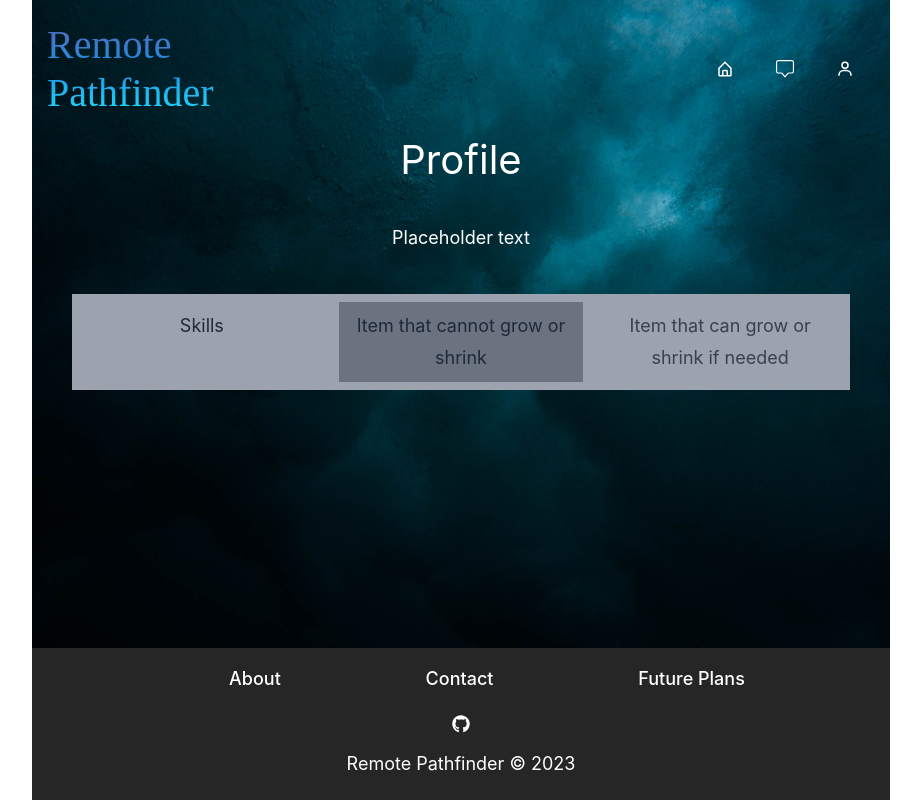
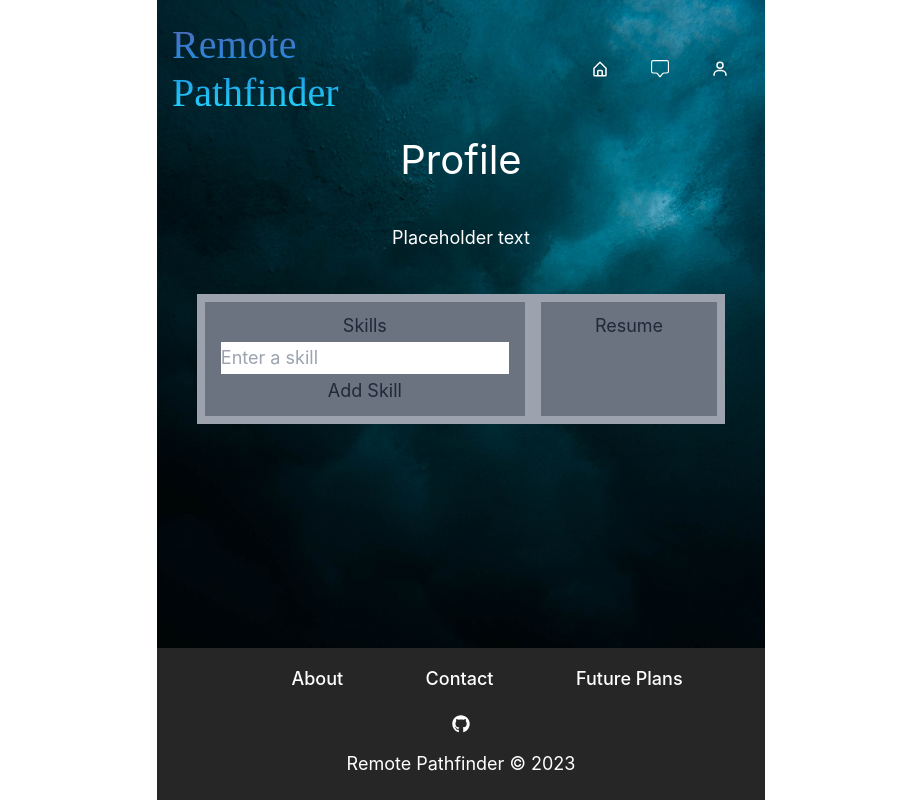
Before and after one commit to KingKonaTheFirst/Remote-Pathfinder, a React (Vite) app in the folder client/: page /profile in a window 1280 px wide. Shown: the whole page, without its empty margins (179-1100 px from the left). Built offline with nearby package versions, Linux system fonts and the light colour scheme.

Commit message:
added text input function to skills list

```diff
--- a/client/src/pages/Profile.jsx
+++ b/client/src/pages/Profile.jsx
@@ -1,34 +1,41 @@
-function addLi()
-{
-
-    var txtVal = document.getElementById('txtVal').value,
-        listNode = document.getElementById('list'),
-        liNode = document.createElement("LI"),
-        txtNode = document.createTextNode(txtVal);
-
-     liNode.appendChild(txtNode);
-     listNode.appendChild(liNode);
-
-}
+import React, { useState } from 'react';
 
 const Profile = () => {
+    // Use React state to manage the list of skills
+    const [skills, setSkills] = useState([]);
+    const [inputValue, setInputValue] = useState('');
+
+    const addSkill = () => {
+        if (inputValue.trim() !== '') {
+            setSkills([...skills, inputValue]);
+            setInputValue(''); // Clear the input field after adding a skill
+        }
+    };
+
     return (
         <div className="text-center">
             <h1 className="heading">Profile</h1>
             <div>
-                <div className="about">
-                Placeholder text
-                </div>
-                <div class="flex bg-gray-400 profile">
-                    <div class="flex-1 text-gray-800 text-center bg-gray-400 px-4 py-2 m-2">
+                <div className="about">Placeholder text</div>
+                <div className="flex bg-gray-400 profile">
+                    <div className="flex-1 text-gray-800 text-center bg-gray-500 px-4 py-2 m-2">
                         Skills
-
+                        <ul id="list">
+                            {skills.map((skill, index) => (
+                                <li key={index}>{skill}</li>
+                            ))}
+                        </ul>
+                        <input
+                            type="text"
+                            id="txtVal"
+                            placeholder="Enter a skill"
+                            value={inputValue}
+                            onChange={(e) => setInputValue(e.target.value)}
+                        />
+                        <button onClick={addSkill}>Add Skill</button>
                     </div>
-                    <div class="flex-1 text-gray-800 text-center bg-gray-500 px-4 py-2 m-2">
-                        Item that cannot grow or shrink
-                    </div>
-                    <div class="flex-1 text-gray-700 text-center bg-gray-400 px-4 py-2 m-2">
-                        Item that can grow or shrink if needed
+                    <div className="flex-1 text-gray-800 text-center bg-gray-500 px-4 py-2 m-2">
+                        Resume
                     </div>
                 </div>
             </div>
```
